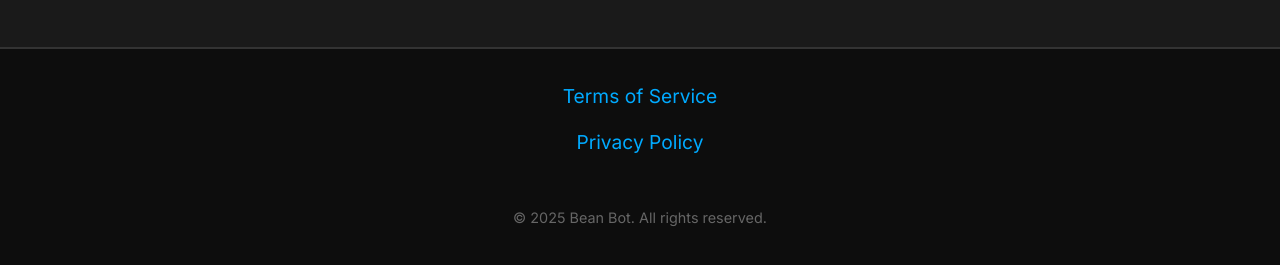
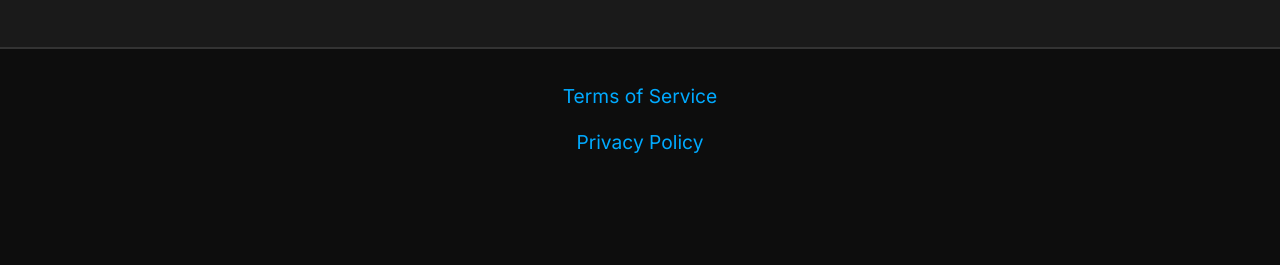
Before and after one commit to MentallyL/discord-bot-docs, a plain HTML site: page index.html in a window 1280 px wide. Shown: the part 135-400 px from the top of the page. Drawn offline with Linux system fonts and the light colour scheme.

Commit message:
Update index.html

```diff
--- a/index.html
+++ b/index.html
@@ -78,8 +78,5 @@
       <li><a href="privacy-policy.html">Privacy Policy</a></li>
     </ul>
   </main>
-  <footer>
-    &copy; 2025 Bean Bot. All rights reserved.
-  </footer>
 </body>
 </html>
```
